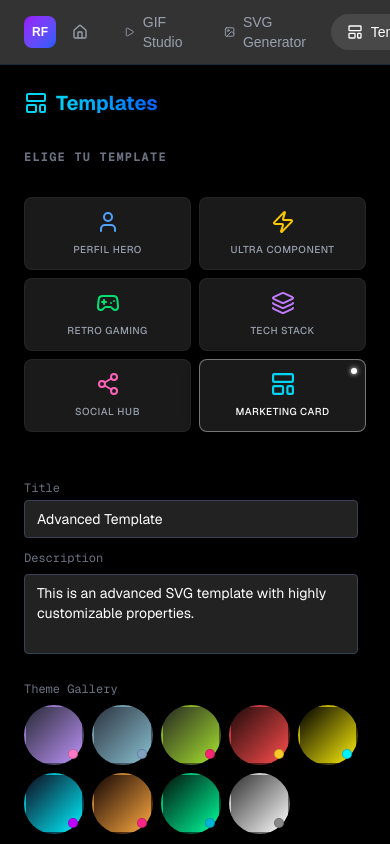
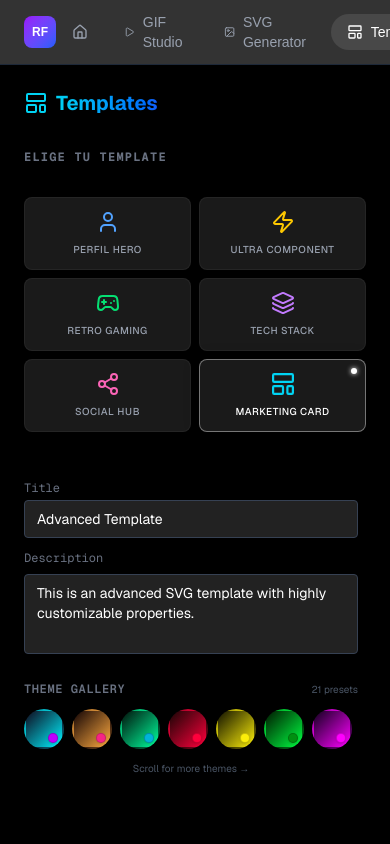
Before and after one commit to miguelAngelPG/svg-templates-generator, a Next.js app: page /templates in a window 390 px wide. Shown: the top 844 px of the page. Built offline with nearby package versions, Linux system fonts and the light colour scheme.

Commit message:
refactor> themes

```diff
--- a/components/molecules/ThemeGallery.tsx
+++ b/components/molecules/ThemeGallery.tsx
@@ -1,4 +1,4 @@
-import React from 'react';
+import React, { useRef, useEffect } from 'react';
 import { THEME_PRESETS } from '@/utils/themes';
 import { Label } from '../atoms/Label';
 
@@ -8,45 +8,94 @@ interface ThemeGalleryProps {
 }
 
 export const ThemeGallery: React.FC<ThemeGalleryProps> = ({ selectedTheme, onSelect }) => {
+    const scrollContainerRef = useRef<HTMLDivElement>(null);
+    const selectedRef = useRef<HTMLButtonElement>(null);
+
+    // Auto-scroll to selected theme on mount/change
+    useEffect(() => {
+        if (selectedRef.current && scrollContainerRef.current) {
+            const container = scrollContainerRef.current;
+            const element = selectedRef.current;
+
+            const containerWidth = container.offsetWidth;
+            const elementLeft = element.offsetLeft;
+            const elementWidth = element.offsetWidth;
+
+            // Center the selected item
+            container.scrollTo({
+                left: elementLeft - (containerWidth / 2) + (elementWidth / 2),
+                behavior: 'smooth'
+            });
+        }
+    }, [selectedTheme]);
+
     return (
         <div className="mb-4">
-            <Label>Theme Gallery</Label>
-            <div className="grid grid-cols-5 gap-2 mt-2">
+            <div className="flex justify-between items-baseline mb-2">
+                <Label className="text-xs font-semibold text-gray-400 uppercase tracking-wider block">
+                    Theme Gallery
+                </Label>
+                <span className="text-[10px] text-gray-600">
+                    {THEME_PRESETS.length} presets
+                </span>
+            </div>
+
+            {/* Horizontal Scrollable Container */}
+            <div
+                ref={scrollContainerRef}
+                className="flex gap-2 overflow-x-auto pb-2 scrollbar-thin scrollbar-thumb-gray-800 scrollbar-track-transparent snap-x"
+                style={{ scrollbarWidth: 'thin' }}
+            >
                 {THEME_PRESETS.map((theme: { id: string; label: string; colors: string[] }) => {
                     const isSelected = selectedTheme === theme.id;
+                    const isCustom = theme.id === 'custom';
 
                     return (
                         <button
                             key={theme.id}
+                            ref={isSelected ? selectedRef : null}
                             onClick={() => onSelect(theme.id)}
                             className={`
-                                group relative w-full aspect-square rounded-full border-2 transition-all duration-200
+                                group relative w-10 h-10 rounded-full border-2 transition-all duration-200 shrink-0 snap-center
                                 ${isSelected
-                                    ? 'border-white scale-110 shadow-[0_0_10px_rgba(255,255,255,0.5)]'
-                                    : 'border-transparent hover:border-white/50 hover:scale-105'
+                                    ? 'border-cyan-400 scale-110 shadow-[0_0_8px_rgba(34,211,238,0.5)] z-10'
+                                    : 'border-transparent hover:border-white/30 hover:scale-105'
                                 }
                             `}
                             style={{
-                                background: `linear-gradient(135deg, ${theme.colors[0]} 0%, ${theme.colors[1]} 100%)`
+                                background: isCustom
+                                    ? `conic-gradient(from 0deg, #ff0000, #ffff00, #00ff00, #00ffff, #0000ff, #ff00ff, #ff0000)`
+                                    : `linear-gradient(135deg, ${theme.colors[0]} 0%, ${theme.colors[1]} 100%)`
                             }}
                             title={theme.label}
                         >
-                            {/* Inner Accent Dot */}
-                            {theme.colors[2] && (
+                            {/* Inner Accent Dot / Icon */}
+                            {!isCustom && theme.colors[2] && (
                                 <div
-                                    className="absolute bottom-1 right-1 w-2.5 h-2.5 rounded-full border border-black/20"
+                                    className="absolute bottom-1 right-1 w-2.5 h-2.5 rounded-full border border-black/20 shadow-sm"
                                     style={{ backgroundColor: theme.colors[2] }}
                                 />
                             )}
 
-                            {/* Tooltip on Hover */}
-                            <div className="absolute -top-8 left-1/2 -translate-x-1/2 bg-black/90 text-white text-[10px] px-2 py-1 rounded opacity-0 group-hover:opacity-100 transition-opacity pointer-events-none whitespace-nowrap z-10 border border-white/10">
+                            {isCustom && (
+                                <div className="absolute inset-0 flex items-center justify-center bg-black/40 rounded-full">
+                                    <span className="text-[8px] font-bold text-white tracking-tighter">MIX</span>
+                                </div>
+                            )}
+
+                            {/* Tooltip on Hover - Improved positioning */}
+                            <div className="absolute bottom-full mb-2 left-1/2 -translate-x-1/2 bg-gray-900 text-white text-[10px] py-1 px-2 rounded opacity-0 group-hover:opacity-100 transition-opacity pointer-events-none whitespace-nowrap z-20 border border-gray-700 shadow-xl hidden sm:block">
                                 {theme.label}
+                                {/* Arrow */}
+                                <div className="absolute top-full left-1/2 -translate-x-1/2 border-4 border-transparent border-t-gray-900"></div>
                             </div>
                         </button>
                     );
                 })}
             </div>
+            <div className="text-[10px] text-gray-600 text-center mt-1">
+                Scroll for more themes &rarr;
+            </div>
         </div>
     );
 };
--- a/components/organisms/TemplateSidebar.tsx
+++ b/components/organisms/TemplateSidebar.tsx
@@ -1,4 +1,4 @@
-import React from 'react';
+import React, { useState, useEffect } from 'react';
 import { LayoutTemplate, Settings } from 'lucide-react';
 import { Button } from '../atoms/Button';
 import { Input } from '../atoms/Input';
@@ -77,6 +77,31 @@ export function TemplateSidebar({
             }
         }
     }, [activeField]);
+
+    // Auto-scroll to custom inputs when theme becomes 'custom'
+    useEffect(() => {
+        const checkCustom = (theme: string) => {
+            if (theme === 'custom') {
+                // Small delay to allow render
+                setTimeout(() => {
+                    const element = document.getElementById('custom-theme-inputs');
+                    if (element) {
+                        element.scrollIntoView({ behavior: 'smooth', block: 'nearest' });
+                        // Optional: Focus the first color input
+                        const firstInput = element.querySelector('input[type="color"]') as HTMLInputElement;
+                        if (firstInput) firstInput.focus();
+                    }
+                }, 100);
+            }
+        };
+
+        checkCustom(retroParams.theme);
+        checkCustom(advancedParams.theme);
+        checkCustom(heroParams.theme);
+        checkCustom(ultraParams.theme);
+        checkCustom(stackParams.theme);
+        checkCustom(socialParams.theme);
+    }, [retroParams.theme, advancedParams.theme, heroParams.theme, ultraParams.theme, stackParams.theme, socialParams.theme]);
 
     // Helper removed (using ThemeGallery now)
 
@@ -217,7 +242,7 @@ export function TemplateSidebar({
                         </div>
 
                         {advancedParams.theme === 'custom' && (
-                            <div className="grid grid-cols-2 gap-2 mt-2">
+                            <div id="custom-theme-inputs" className="grid grid-cols-2 gap-2 mt-2">
                                 <div>
                                     <Label>Primary Acc.</Label>
                                     <div className="flex gap-2">
@@ -298,7 +323,7 @@ export function TemplateSidebar({
                         </div>
 
                         {heroParams.theme === 'custom' && (
-                            <div className="grid grid-cols-2 gap-2 mt-2">
+                            <div id="custom-theme-inputs" className="grid grid-cols-2 gap-2 mt-2">
                                 <div>
                                     <Label>Primary Acc.</Label>
                                     <div className="flex gap-2">
@@ -389,7 +414,7 @@ export function TemplateSidebar({
                         </div>
 
                         {ultraParams.theme === 'custom' && (
-                            <div className="grid grid-cols-2 gap-2 mt-2">
+                            <div id="custom-theme-inputs" className="grid grid-cols-2 gap-2 mt-2">
                                 <div>
                                     <Label>Primary Acc.</Label>
                                     <div className="flex gap-2">
@@ -663,7 +688,7 @@ export function TemplateSidebar({
 
                         {/* Custom Theme Colors */}
                         {stackParams.theme === 'custom' && (
-                            <div className="grid grid-cols-2 gap-2 mt-2">
+                            <div id="custom-theme-inputs" className="grid grid-cols-2 gap-2 mt-2">
                                 <div>
                                     <Label>Primary Acc.</Label>
                                     <div className="flex gap-2">
@@ -813,7 +838,7 @@ export function TemplateSidebar({
                         </div>
 
                         {socialParams.theme === 'custom' && (
-                            <div className="grid grid-cols-2 gap-2 mt-2">
+                            <div id="custom-theme-inputs" className="grid grid-cols-2 gap-2 mt-2">
                                 <div>
                                     <Label>Primary Acc.</Label>
                                     <div className="flex gap-2">
--- a/utils/themes.ts
+++ b/utils/themes.ts
@@ -209,14 +209,20 @@ export function getTheme(themeName: string, customColor?: string, customColor2?:
     return baseTheme;
 }
 
+// Helper to extract dominant colors for the preview
+const getPreviewColors = (theme: ThemeColors): string[] => {
+    // We try to extract 3 colors: bg, accent, and a gradient/secondary part
+    // Regex to extract colors from gradient strings if needed, but for now simplistic:
+    return [theme.bg, theme.accent, theme.blob1 || theme.blob2 || theme.accent];
+};
+
 export const THEME_PRESETS = [
-    { id: 'dracula', label: 'Dracula', colors: ['#282a36', '#bd93f9', '#ff79c6'] }, // Matches
-    { id: 'nord', label: 'Nord', colors: ['#2e3440', '#88c0d0', '#81a1c1'] }, // Matches
-    { id: 'monokai', label: 'Monokai', colors: ['#272822', '#a6e22e', '#f92672'] }, // Matches
-    { id: 'sunset', label: 'Sunset', colors: ['#1f0a0a', '#ff4d4d', '#f9cb28'] }, // Synced with HERO_THEMES['sunset']
-    { id: 'cyberpunk', label: 'Cyberpunk', colors: ['#000000', '#fcee0a', '#00f0ff'] }, // Matches
-    { id: 'purple-cyan', label: 'Default', colors: ['#0f0a1e', '#00f2ff', '#bd00ff'] }, // Matches
-    { id: 'orange-pink', label: 'Fire', colors: ['#140505', '#ffaa40', '#f72585'] }, // Matches
-    { id: 'green-blue', label: 'Ocean', colors: ['#02120b', '#00ff9d', '#00b4d8'] }, // Matches
+    // Map all defined themes dynamically
+    ...Object.keys(HERO_THEMES).map(key => ({
+        id: key,
+        label: key.split('-').map(w => w.charAt(0).toUpperCase() + w.slice(1)).join(' '),
+        colors: getPreviewColors(HERO_THEMES[key])
+    })),
+    // Append Custom manually
     { id: 'custom', label: 'Custom', colors: ['#333', '#fff', '#888'] }
 ];
```
